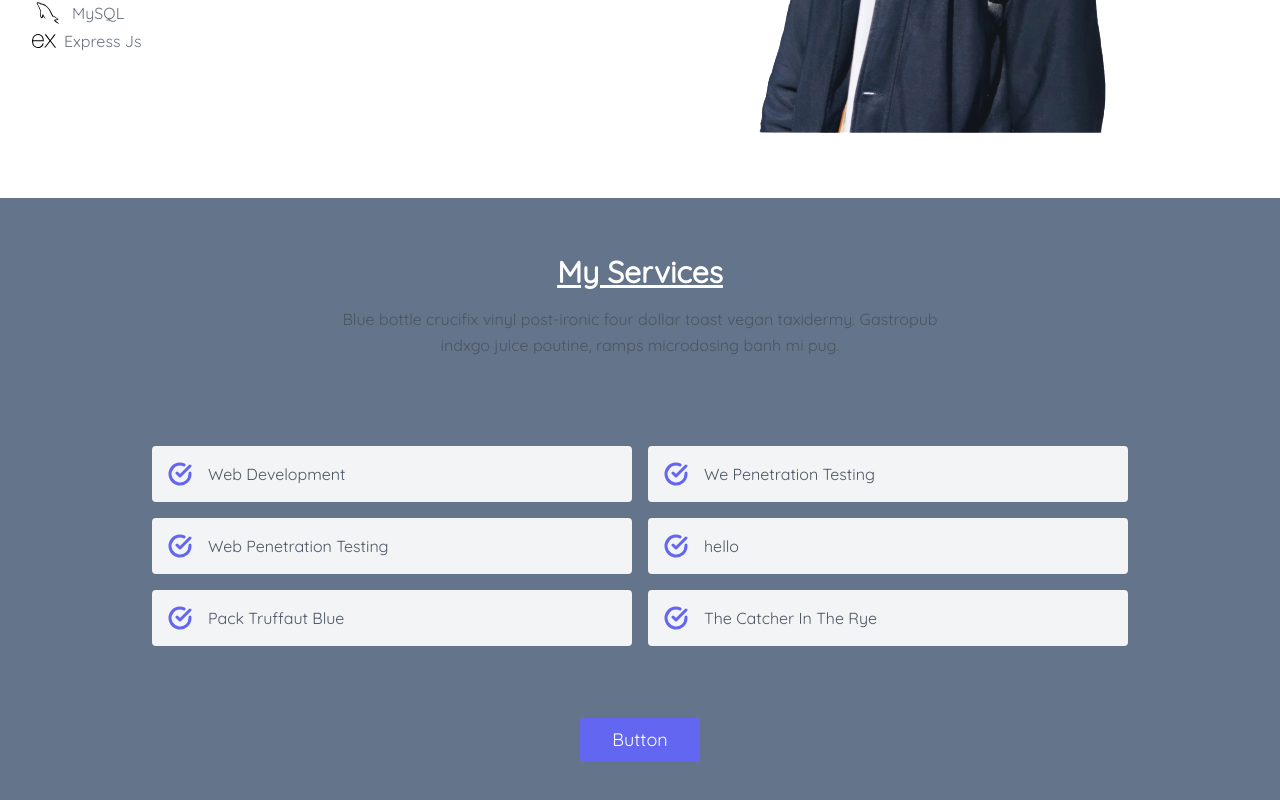
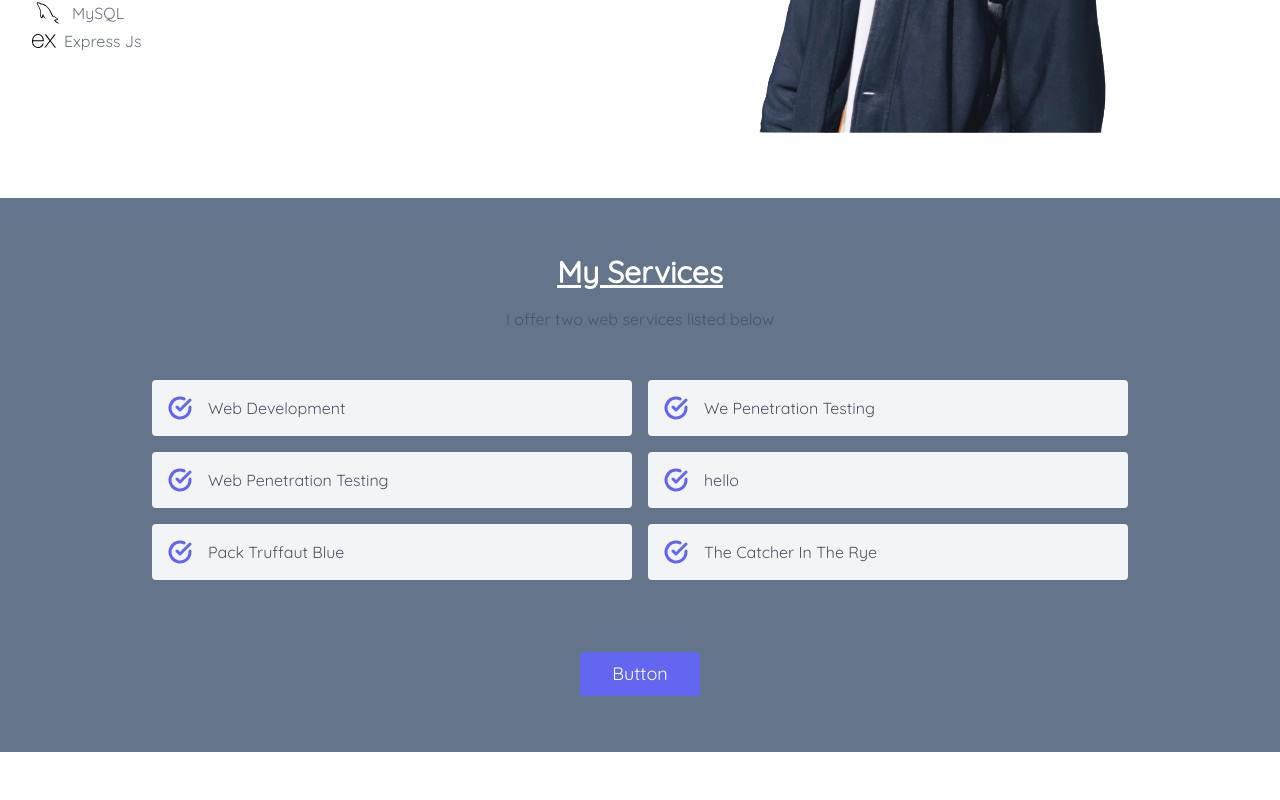
Before and after one commit to DC-21/MyPortfolio, a React (Vite) app: page / in a window 1280 px wide. Shown: the part 1094-1894 px from the top of the page. After the commit the page ends 1846 px from the top, so only its background shows below. Built offline with nearby package versions, Linux system fonts and the light colour scheme; no server answers.

Commit message:
first commit

```diff
--- a/src/components/Services.jsx
+++ b/src/components/Services.jsx
@@ -4,9 +4,9 @@ const Services = () => {
     return (
         <section class="text-gray-600 body-font bg-slate-500">
             <div class="container px-5 py-14 mx-auto">
-                <div class="text-center mb-20">
+                <div class="text-center mb-10">
                     <h1 class="sm:text-3xl text-2xl font-bold text-center text-white mb-4 underline">My Services</h1>
-                    <p class="text-base leading-relaxed xl:w-2/4 lg:w-3/4 mx-auto">Blue bottle crucifix vinyl post-ironic four dollar toast vegan taxidermy. Gastropub indxgo juice poutine, ramps microdosing banh mi pug.</p>
+                    <p class="text-base leading-relaxed xl:w-2/4 lg:w-3/4 mx-auto">I offer two web services listed below</p>
                 </div>
                 <div class="flex flex-wrap lg:w-4/5 sm:mx-auto sm:mb-2 -mx-2">
                     <div class="p-2 sm:w-1/2 w-full">
```
